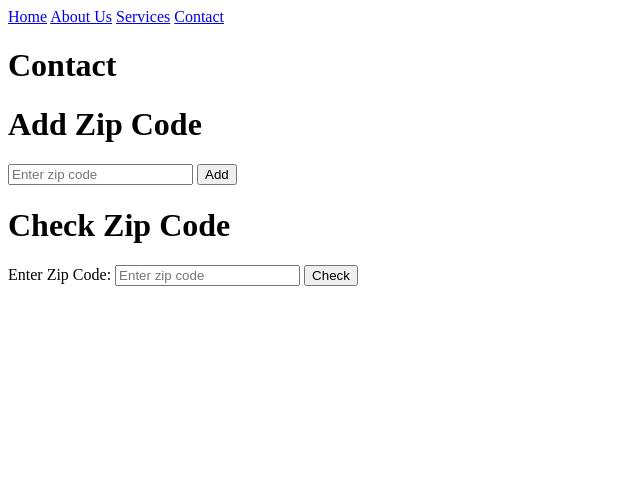
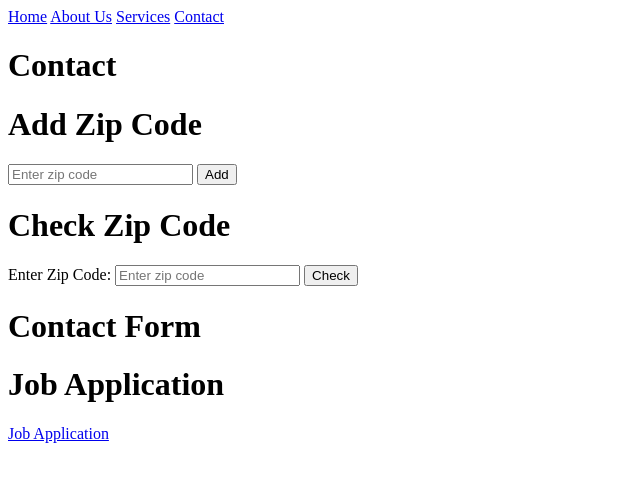
Before and after one commit to KarielM/EcoClean, a Django app: page //contact in a window 1280 px wide. Shown: the top 482 px of the page, without its empty margins (0-640 px from the left). Run offline with Django 5.2, Linux system fonts and the light colour scheme.

Commit message:
updates to contact page

```diff
--- a/EcoClean/App/templates/contact.html
+++ b/EcoClean/App/templates/contact.html
@@ -76,5 +76,11 @@
 </form>
 <p id="check-result"></p>
 
+<h1>Contact Form</h1>
+
+
+<h1>Job Application</h1>
+<a href="https://form.jotform.com/201124794979062" class="" target="_blank" title="Job Application">Job Application</a>
+
 
 {% endblock content %}
```
Also changed, not shown: EcoClean/db.sqlite3.
